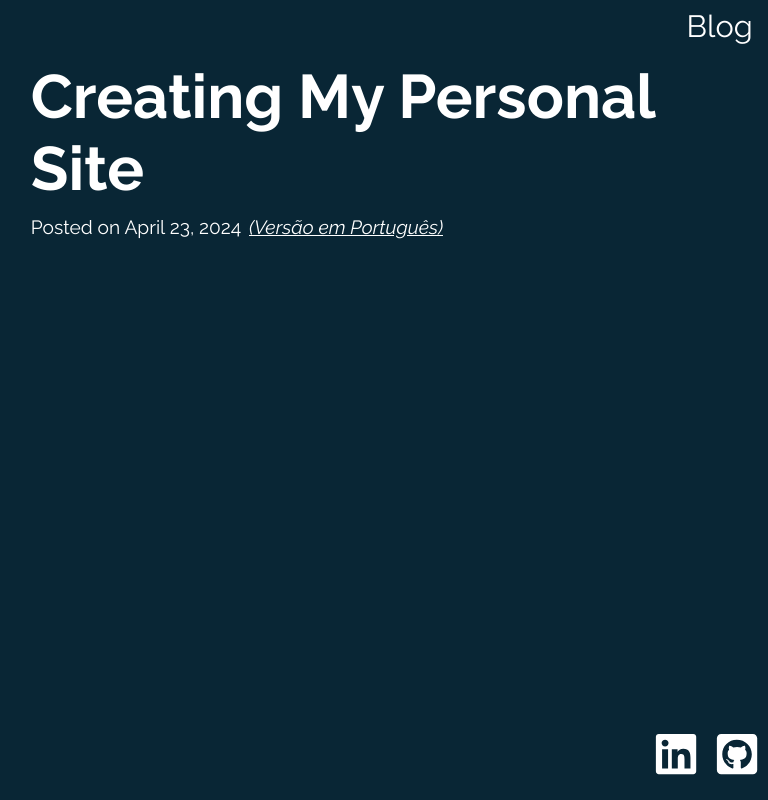
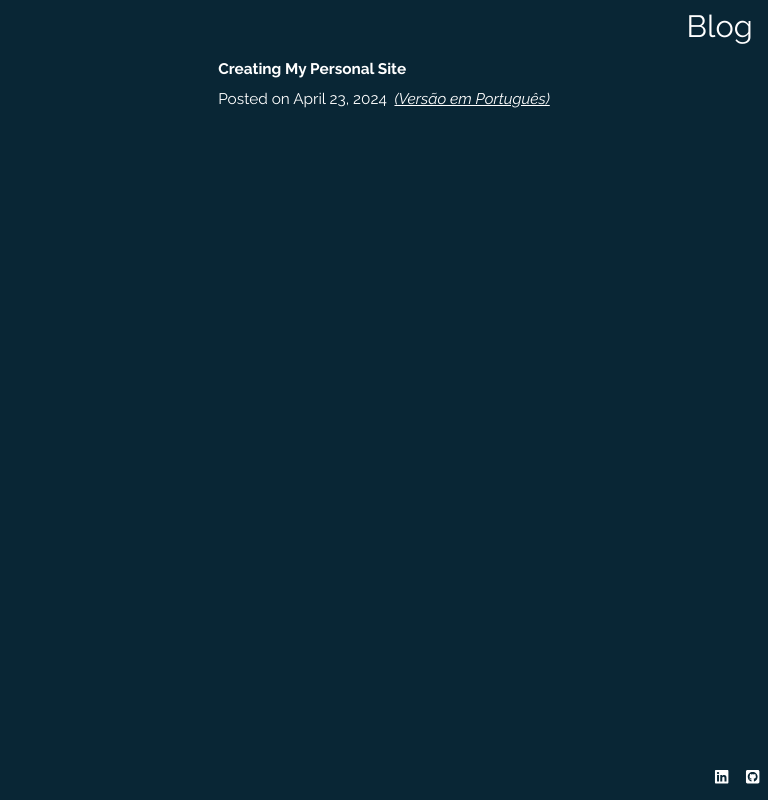
Before and after one commit to JhonattasFerreira/my-site, a Next.js app: page /blog/post/creating-my-personal-site in a window 768 px wide. Built offline with nearby package versions, Linux system fonts and the light colour scheme; a web font is replaced by a local one.

Commit message:
change font sizer

```diff
--- a/components/PostFrontmatter/PostFrontmatter.module.css
+++ b/components/PostFrontmatter/PostFrontmatter.module.css
@@ -15,7 +15,7 @@
 }
 
 .title {
-  font-size: 10vw;
+  font-size: 2vw;
   margin: 0;
   align-items: flex-start;
   width: 100%;
@@ -27,7 +27,7 @@
   justify-content: flex-start;
   width: 100%;
   padding-top: 0.5vh;
-  font-size: 3.2vw;
+  font-size: 2vw;
 }
 
 .options time {
@@ -51,7 +51,7 @@
   margin-top: auto;
   padding-bottom: 2vh;
   padding-right: 3vh;
-  font-size: 11.2vw;
+  font-size: 2vw;
   display: flex;
   flex-direction: row;
   justify-content: flex-end;
@@ -68,18 +68,18 @@
   }
 
   .title {
-    font-size: 8vw;
+    font-size: 2vw;
   }
 
   .options {
-    font-size: 2.5vw;
+    font-size: 2vw;
     padding-top: 1.5vw;
   }
 
   .footer {
     padding-bottom: 1.5vw;
     padding-right: 1vw;
-    font-size: 6vw;
+    font-size: 2vw;
   }
 
   .footer a:first-child {
```
